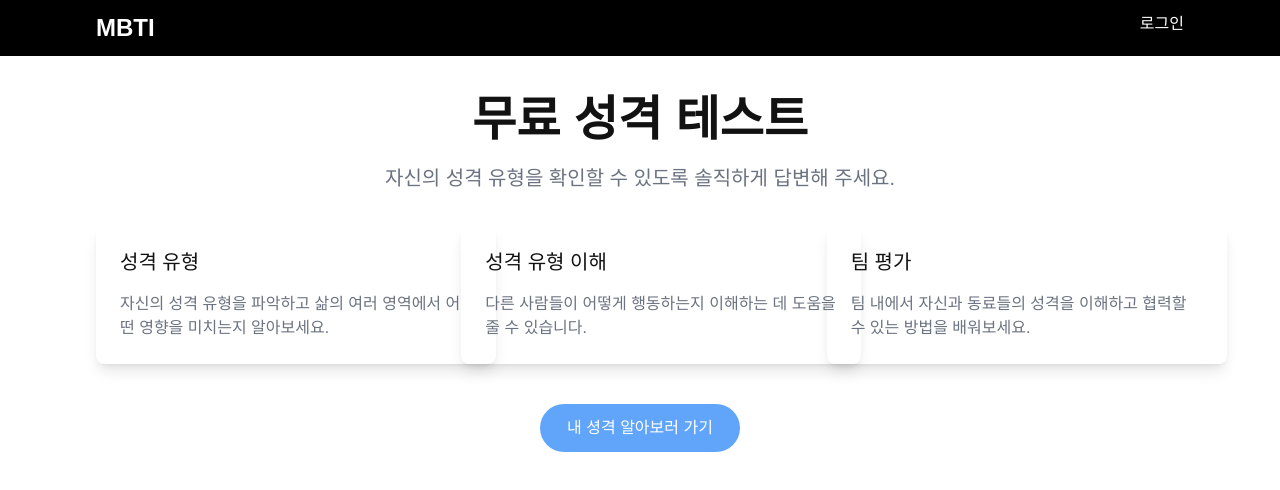
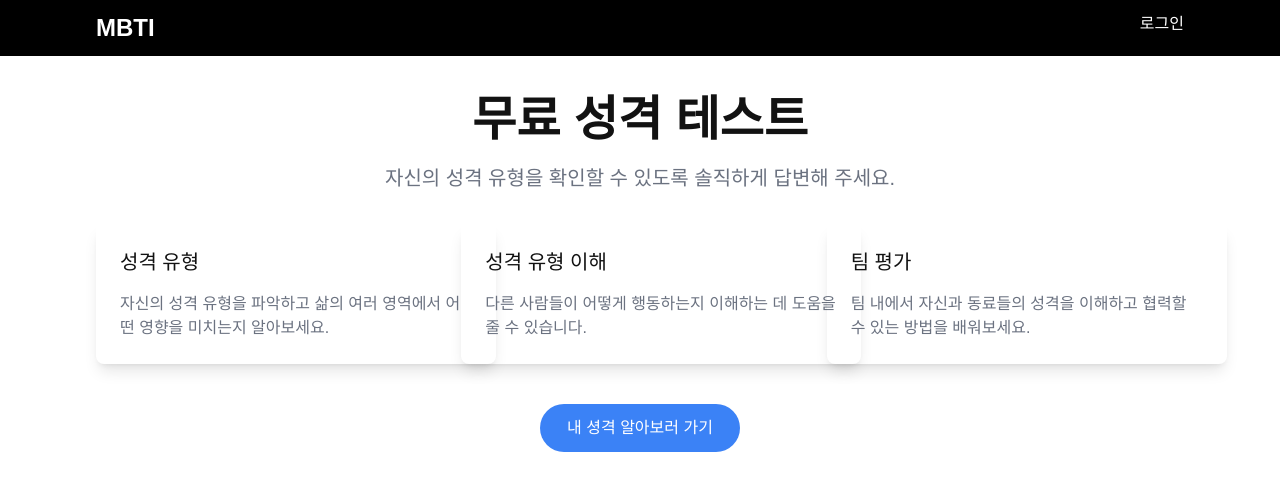
Before and after one commit to parkminjo/react-mbti-test, a React (Vite) app: page / in a window 1280 px wide. Shown: the top 490 px of the page. Built offline with nearby package versions, Linux system fonts and the light colour scheme; a web font is replaced by a local one.

Commit message:
design: 버튼 컬러 수정

```diff
--- a/src/pages/Home.jsx
+++ b/src/pages/Home.jsx
@@ -16,7 +16,7 @@ const Home = () => {
         })}
       </div>
       <Link to={"/test"}>
-        <button className="w-[200px] rounded-full p-3 text-white bg-blue-400">
+        <button className="w-[200px] rounded-full p-3 text-white bg-blue-500">
           내 셩격 알아보러 가기
         </button>
       </Link>
```
